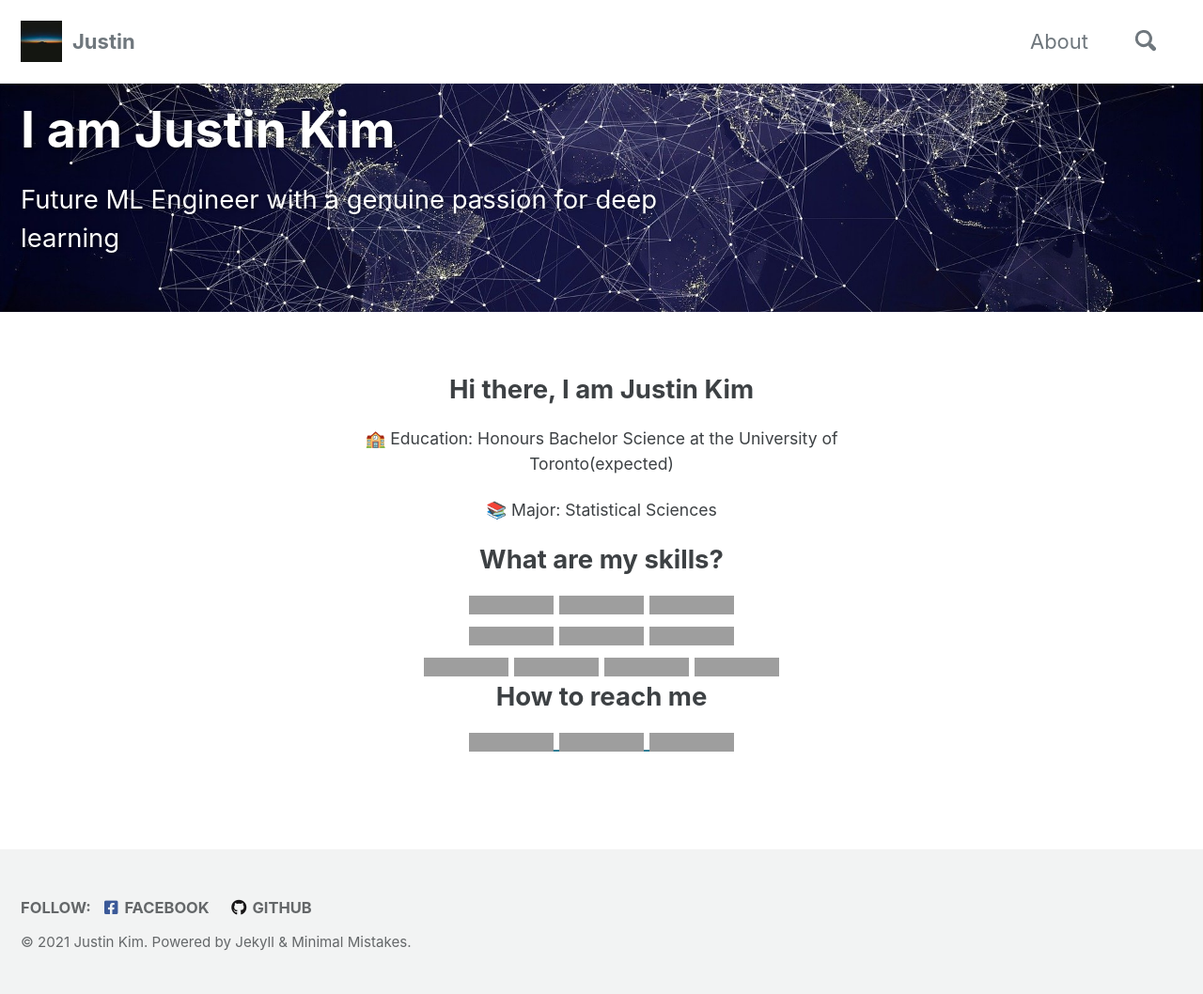
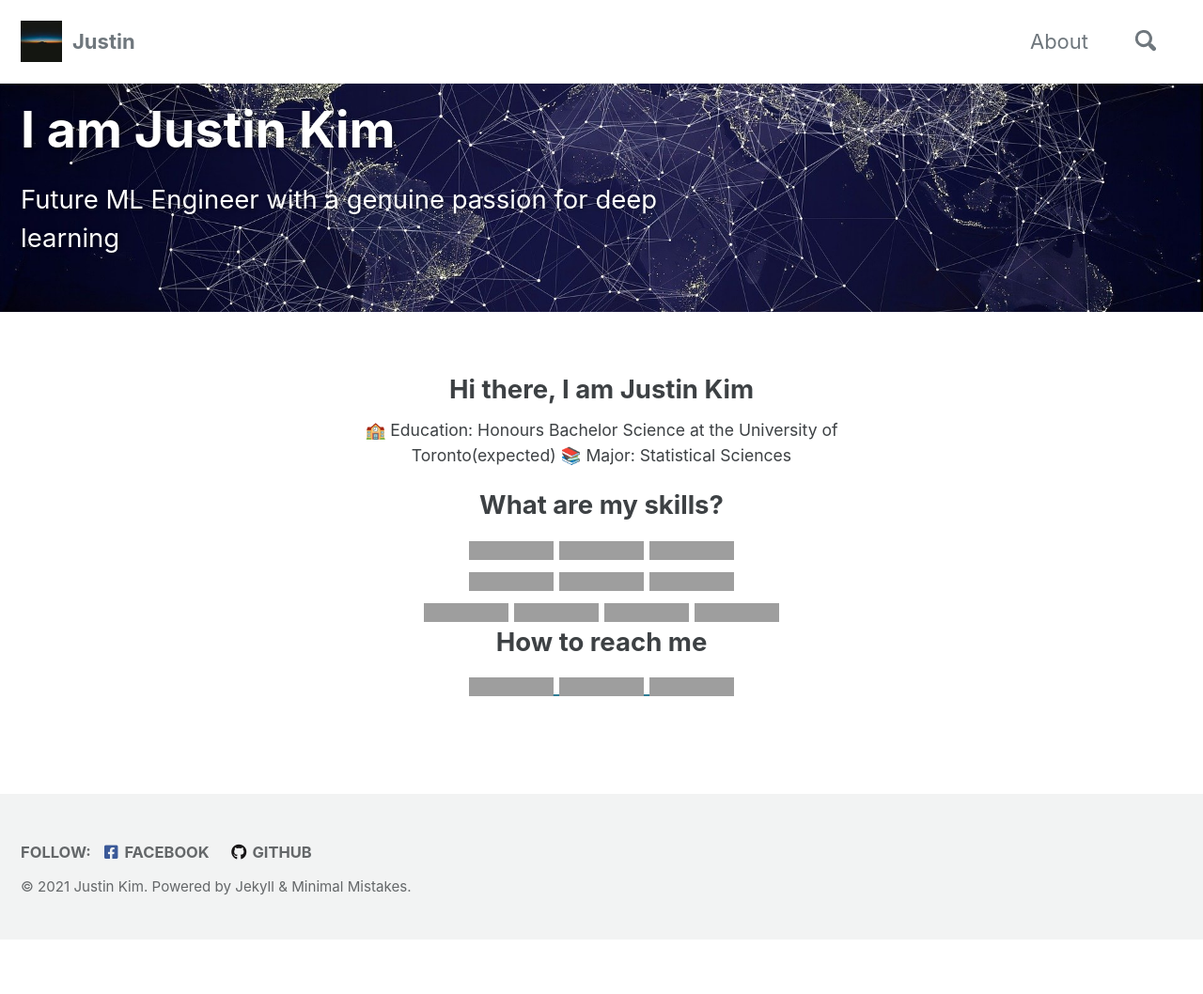
Before and after one commit to ijjustinKim/ijjustinKim.github.io, a Jekyll site: the page built from about.md, in a window 1280 px wide. Shown: the whole page at 94% size. Built offline with Jekyll 4.4.1, drawn with Linux system fonts in a browser that asks for light colours; cached includes are drawn as plain includes; emoji names are drawn with the system emoji font; after the commit the page ends 1000 px from its top, so only the background shows below that; grey boxes are pictures that could not be loaded.

```diff
--- a/about.md
+++ b/about.md
@@ -9,8 +9,8 @@ header:
 <div align="center">
 <h1>Hi there, I am Justin Kim</h1>
 <p >
-	<p> :school: Education: Honours Bachelor Science at the University of Toronto(expected)</p>
-	<p> :books: Major: Statistical Sciences</p>
+	<span> :school: Education: Honours Bachelor Science at the University of Toronto(expected)</span>
+	<span> :books: Major: Statistical Sciences</span>
 <!--
 I am a student at the University of Toronto studying Statistical Sciences, currently in my last year. I love reading research papers and learning new things - sometimes, they even get me goosebumps.
 -->
```
